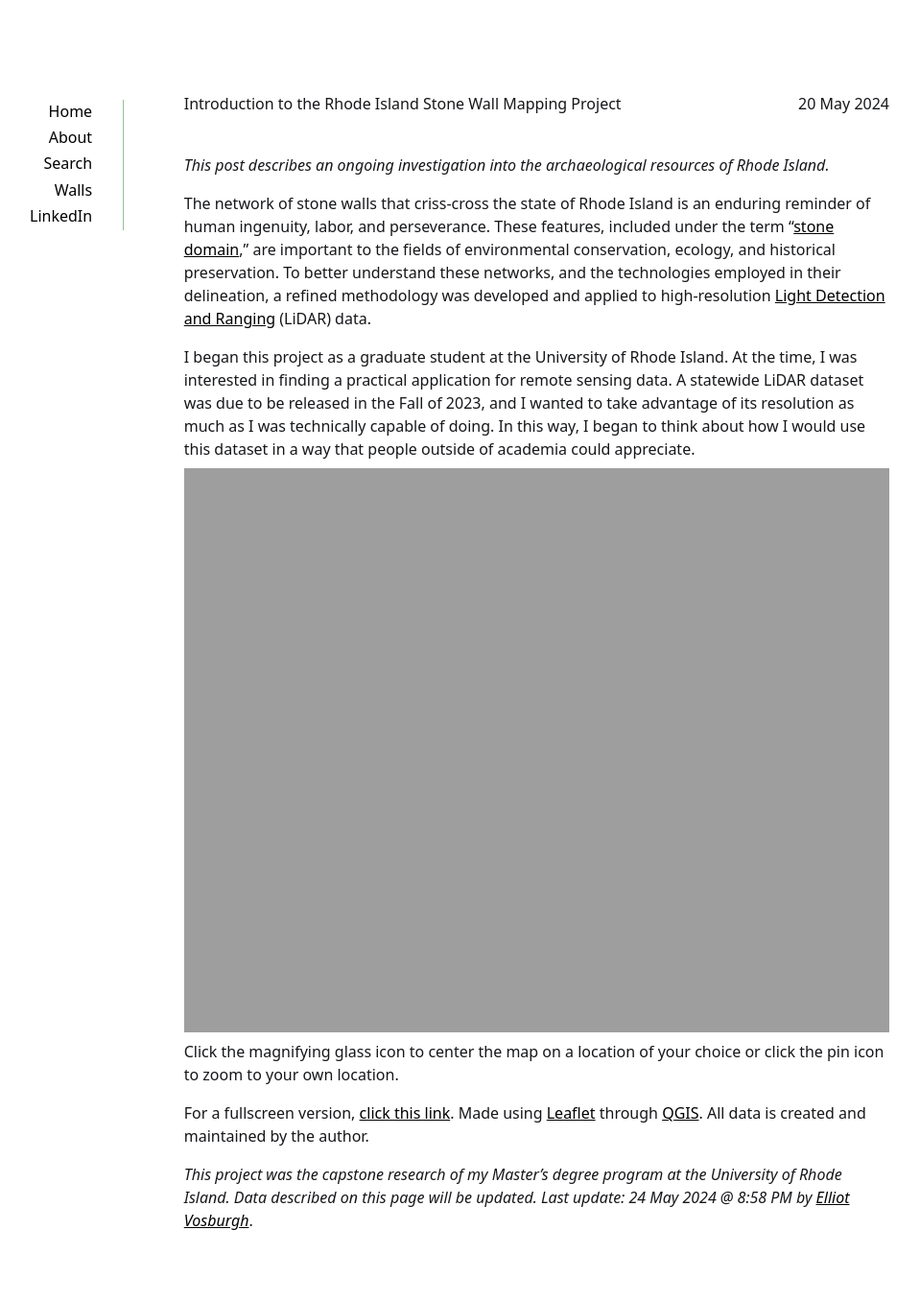
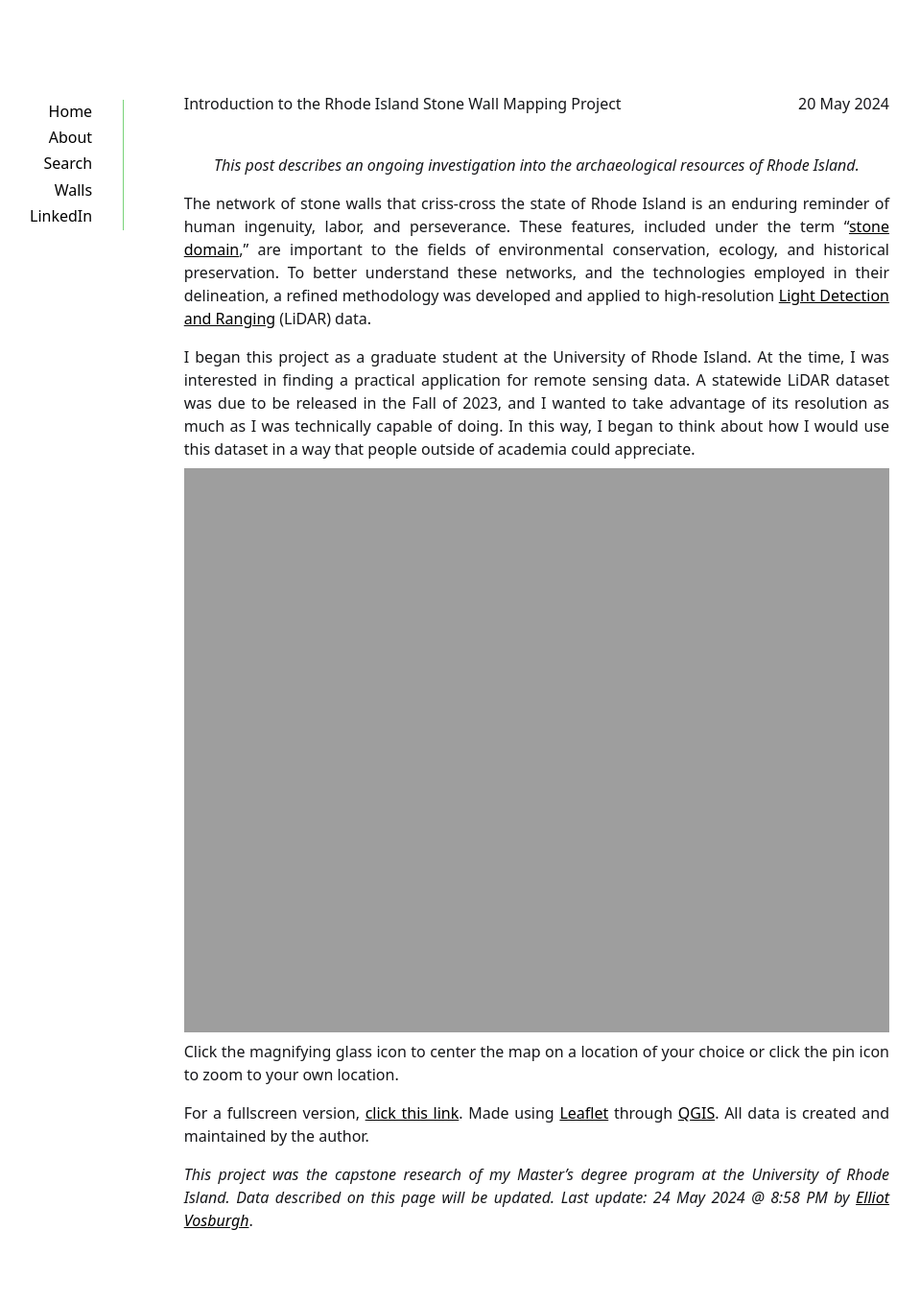
Before and after one commit to e-vos/e-vos.github.io, a Jekyll site: the page built from _posts/2024-05-20-stones-overview.md, in a window 1280 px wide. Shown: the whole page at 96% size, without its empty margins (161-1120 px from the left). Built offline with Jekyll 4.4.1, drawn with Linux system fonts in a browser that asks for light colours.

Commit message:
Update 2024-05-20-stones-overview.md

```diff
--- a/_posts/2024-05-20-stones-overview.md
+++ b/_posts/2024-05-20-stones-overview.md
@@ -8,19 +8,23 @@ tags: [GIS, remote sensing, LiDAR, archaeology, history, project]
 ---
 
 *This post describes an ongoing investigation into the archaeological resources of Rhode Island.*
+{: style="text-align: center"}
 
 The network of stone walls that criss-cross the state of Rhode Island is an enduring reminder of human ingenuity, labor, and perseverance. These features, included under the term “[stone domain](https://stonewall.uconn.edu/investigation/classification/toward-a-stone-wall-taxonomy/classes-within-the-stone-domain/),” are important to the fields of environmental conservation, ecology, and historical preservation. To better understand these networks, and the technologies employed in their delineation, a refined methodology was developed and applied to high-resolution [Light Detection and Ranging](https://www.neonscience.org/resources/learning-hub/tutorials/lidar-basics) (LiDAR) data.
+{: style="text-align: justify"}
 
 I began this project as a graduate student at the University of Rhode Island. At the time, I was interested in finding a practical application for remote sensing data. A statewide LiDAR dataset was due to be released in the Fall of 2023, and I wanted to take advantage of its resolution as much as I was technically capable of doing. In this way, I began to think about how I would use this dataset in a way that people outside of academia could appreciate.
-
+{: style="text-align: justify"}
 
 <style>.embed-container {position: relative; padding-bottom: 80%; height: 0; max-width: 100%;} .embed-container iframe, .embed-container object, .embed-container iframe{position: absolute; top: 0; left: 0; width: 100%; height: 100%;} small{position: absolute; z-index: 40; bottom: 0; margin-bottom: -15px;}</style><div class="embed-container"><iframe width="500" height="400" frameborder="0" scrolling="no" marginheight="0" marginwidth="0" title="Rhode Island stone walls" src="https://e-vos.github.io/walls_map"></iframe></div>
 
 
 Click the magnifying glass icon to center the map on a location of your choice or click the pin icon to zoom to your own location.
+{: style="text-align: justify"}
 
 For a fullscreen version, [click this link](https://e-vos.github.io/walls_map). Made using [Leaflet](https://leafletjs.com/) through [QGIS](https://qgis.org/en/site/index.html). All data is created and maintained by the author.
-
+{: style="text-align: justify"}
 <!--- <embed height="750" src="https://e-vos.github.io/pdf/A%20LiDAR%20Approach%20To%20Delineating%20Historical%20Land%20Use%20Patterns.pdf" type="application/pdf" /> --->
 
 *This project was the capstone research of my Master's degree program at the University of Rhode Island. Data described on this page will be updated. Last update: 24 May 2024 @ 8:58 PM by [Elliot Vosburgh](maileto:elliot_vosburgh@uri.edu)*.
+{: style="text-align: justify"}
```
